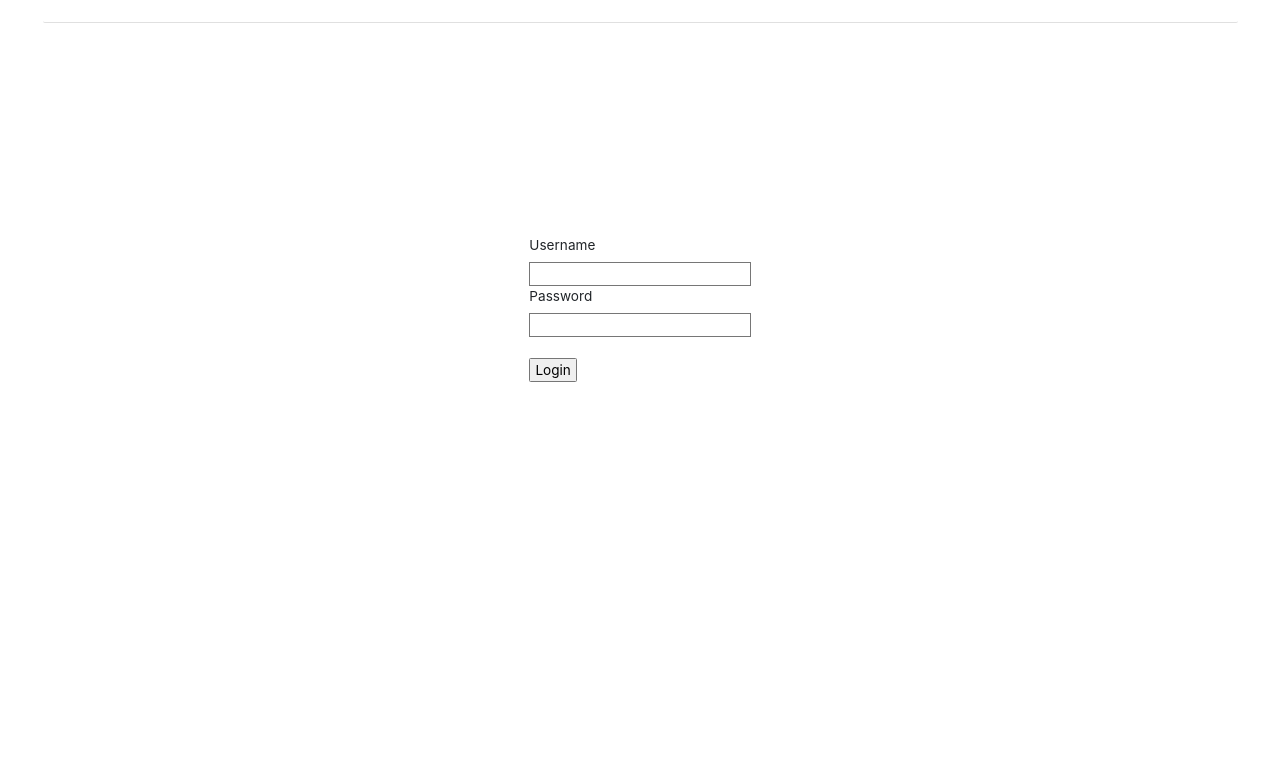
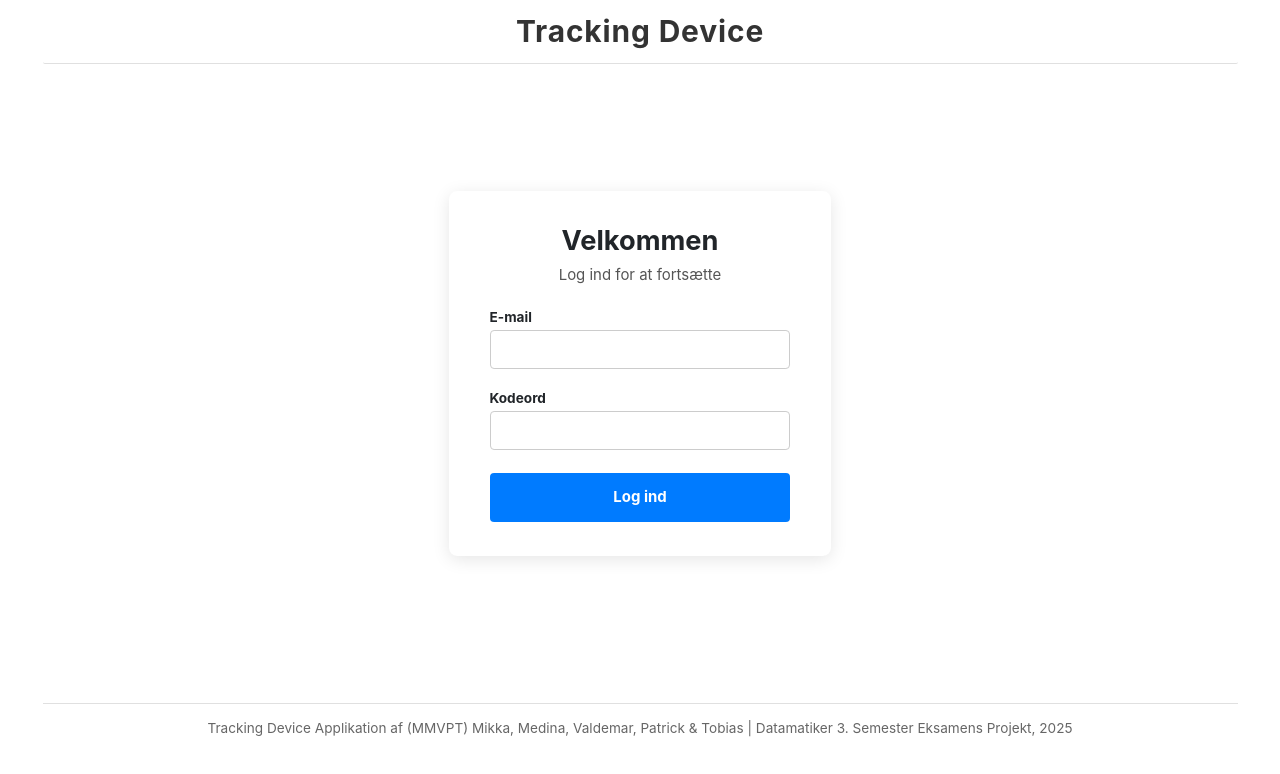
Before and after one commit to pawfri/Tracking-Device-3S-eksamen, a plain HTML site: page Frontend/index.html in a window 1280 px wide. Drawn offline with nearby package versions, Linux system fonts and the light colour scheme.

Commit message:
Improve styling, layout and UX on index and overview pages

```diff
--- a/Frontend/css/styles.css
+++ b/Frontend/css/styles.css
@@ -16,6 +16,11 @@ margin-top: 1rem;
 body {
   margin-right: 50px;
   margin-left: 50px;
+}
+
+button:focus {
+  outline: none !important;
+  box-shadow: 0 4px 10px rgba(0,0,0,0.15);
 }
 
 /* ------------- HEADER ------------- */
@@ -89,13 +94,17 @@ header {
   padding: 3.5rem 6.5rem;
   font-weight: bold;
   margin: 0.5rem -2rem 0.25rem 1rem;
+  border-radius: 0.75rem;
+  box-shadow: 0 4px 10px rgba(0,0,0,0.15);
 }
 
 .stopButton {
-  background-color: #FF0000;
+  background-color: #ff5e00;
   padding: 0.75rem 2rem;
   font-weight: bold;
   margin: 0.25rem -2rem 0.25rem 1rem;
+  border-radius: 0.75rem;
+  box-shadow: 0 4px 10px rgba(0,0,0,0.15);
 }
 
 .stopIndicatorsButton {
@@ -103,10 +112,12 @@ header {
   padding: 0.75rem 2rem;
   font-weight: bold;
   margin: 0.25rem -2rem 0.5rem 1rem;
+  border-radius: 0.75rem;
+  box-shadow: 0 4px 10px rgba(0,0,0,0.15);
 }
 
 .deleteButtonDiv {
-  margin-bottom: 5px;
+  margin-bottom: 0.6rem;
   float: right;
 }
 
@@ -126,7 +137,7 @@ header {
 }
 
 .stopButton:hover {
-  background-color: #b10000;
+  background-color: #ca680b;
 }
 
 .stopIndicatorsButton:hover {
@@ -210,7 +221,17 @@ header {
   max-width: 100%;
   height: 30rem;
   margin-top: 0.5rem;
-  margin-bottom: -2rem;
+  margin-bottom: -1.9rem;
+
+  /* Default border skjult */
+  border: 2px solid transparent;
+  border-radius: 8px;
+  transition: border 0.3s ease;
+}
+
+/* Når Leaflet har loaded tiles */
+.leaflet-container.leaflet-loaded {
+  border-color: #333;
 }
 
 /* ------------- SECTION 2: BOTTOM HALF OF PAGE ------------- */
@@ -234,11 +255,143 @@ header {
     font-size: 20px;
 }
 
-/* ------------- SECTION LOGIN: STYLING OF LOGIN FORM ------------- */
+/* Checkboxes size in the table */
+.Section2 input[type="checkbox"] {
+    width: 1.2rem;
+    height: 1.25rem;
+    cursor: pointer;
+    vertical-align: middle;
+}
+
+/* ----------------- LOGIN: HEADER STYLE ----------------- */
+
+.headerSection {
+    background-color: #ffffff;
+    padding: 1rem 0;
+    border-bottom: 1px solid #e0e0e0;
+    display: flex;
+    justify-content: center;   /* <-- center text horizontally */
+    align-items: center;       /* <-- center vertically */
+    margin-bottom: 1.5rem;
+}
+
+.headerTitle {
+    font-size: 2.2rem;
+    font-weight: bold;
+    color: #333;
+    margin: 0;
+    text-align: center;
+    letter-spacing: 1px;
+}
+
+
+/* ------------- LOGIN: STYLING OF LOGIN FORM ------------- */
 .loginFormSection {
   display: flex;
-  flex-direction: column;
+  justify-content: center;
   align-items: center;
-  justify-content: center;
-  height: 80vh;
+  height: 85vh;
 }
+
+.loginCard {
+  background: #ffffff;
+  padding: 2.5rem 3rem;
+  border-radius: 0.6rem;
+  box-shadow: 0px 4px 20px rgba(0,0,0,0.10);
+  width: 450px;
+  text-align: center;
+  transition: transform 0.2s;
+}
+
+.loginTitle {
+  font-size: 2rem;
+  font-weight: bold;
+  margin-bottom: 0.5rem;
+}
+
+.loginSubtitle {
+  font-size: 1.1rem;
+  color: #555;
+  margin-bottom: 1.5rem;
+}
+
+.loginLabel {
+  text-align: left;
+  font-weight: bold;
+  margin-top: 0.7rem;
+  margin-bottom: 0.2rem;
+  display: block;
+}
+
+.loginInput {
+  width: 100%;
+  padding: 0.6rem;
+  font-size: 1rem;
+  border-radius: 0.3rem;
+  border: 1px solid #ccc;
+  margin-bottom: 0.7rem;
+  transition: border 0.2s;
+}
+
+.loginInput:focus {
+  border-color: #007bff;
+  outline: none;
+}
+
+.loginButton {
+  width: 100%;
+  padding: 1rem 0.7rem;
+  margin-top: 1rem;
+  font-size: 1.1rem;
+  font-weight: bold;
+  background-color: #007bff;
+  color: white;
+  border: none;
+  border-radius: 0.3rem;
+  cursor: pointer;
+  transition: background 0.2s, transform 0.1s;
+}
+
+.loginButton:hover {
+  background-color: #0069d9;
+}
+
+.loginButton:active {
+  transform: translateY(1px);
+}
+
+/* ------------- LOGIN: FOOTER ------------- */
+
+.footerSection {
+    text-align: center;
+    font-size: 1rem;
+    color: #666;
+    margin-top: 3rem;
+    padding: 1rem 0;
+    border-top: 1px solid #e0e0e0;
+    width: 100%;
+}
+
+.custom-alert {
+  position: fixed;
+  top: 50%;
+  left: 50%;
+  transform: translate(-50%, -50%);
+  background-color: #333; /* mørk baggrund */
+  color: #fff;
+  padding: 1rem 2rem;
+  border-radius: 0.5rem;
+  font-size: 1.2rem;
+  font-weight: bold;
+  text-align: center;
+  z-index: 9999;
+  opacity: 0;
+  pointer-events: none;
+  transition: opacity 0.3s ease, transform 0.3s ease;
+}
+
+.custom-alert.show {
+  opacity: 1;
+  pointer-events: auto;
+  transform: translate(-50%, -50%) scale(1.05);
+}
--- a/Frontend/index.html
+++ b/Frontend/index.html
@@ -11,33 +11,36 @@
     <link rel="stylesheet" href="https://unpkg.com/leaflet@1.9.4/dist/leaflet.css"
      integrity="sha256-p4NxAoJBhIIN+hmNHrzRCf9tD/miZyoHS5obTRR9BMY="
      crossorigin=""/>
+  </head>
 
-  </head>
   <body>
     <div id="app">
 
-      <!-- Menu at the top -->
+      <!-- Header Section -->
       <header class="headerSection">
-
+        <h1 class="headerTitle">Tracking Device</h1>
       </header>
 
-      <!-- Section1: Latest Location, Tracking-buttons and Map -->
+      <!-- Section1: The login form -->
       <main>
         <section class="loginFormSection">
+
+          <div class="loginCard">
+
+            <h2 class="loginTitle">Velkommen</h2>
+            <p class="loginSubtitle">Log ind for at fortsætte</p>
+
             <form id="loginForm">
-                <label for="username">Username</label><br>
-                <input type="text" id="username" name="username" required><br>
 
-                <label for="password">Password</label><br>
-                <input type="password" id="password" name="password" required><br><br>
+              <label for="username" class="loginLabel">E-mail</label>
+              <input type="text" id="username" name="username" class="loginInput" required>
 
-                <input type="submit" value="Login">
+              <label for="password" class="loginLabel">Kodeord</label>
+              <input type="password" id="password" name="password" class="loginInput" required>
+
+              <button type="submit" class="loginButton">Log ind</button>
             </form>
-        </section>
-
-        <!-- Section2: Table at the bottom of the page -->
-        <section class="Section2">
-
+          </div>
 
         </section>
       </main>
@@ -55,4 +58,11 @@
       const mountedApp = app.mount('#app')
     </script>
   </body>
+
+  <footer class="footerSection">
+    Tracking Device Applikation af (MMVPT)
+    Mikka, Medina, Valdemar, Patrick & Tobias |
+    Datamatiker 3. Semester Eksamens Projekt, 2025
+  </footer>
+
 </html>
```
Also changed, not shown: Frontend/overview.html (+10 -10 lines).
